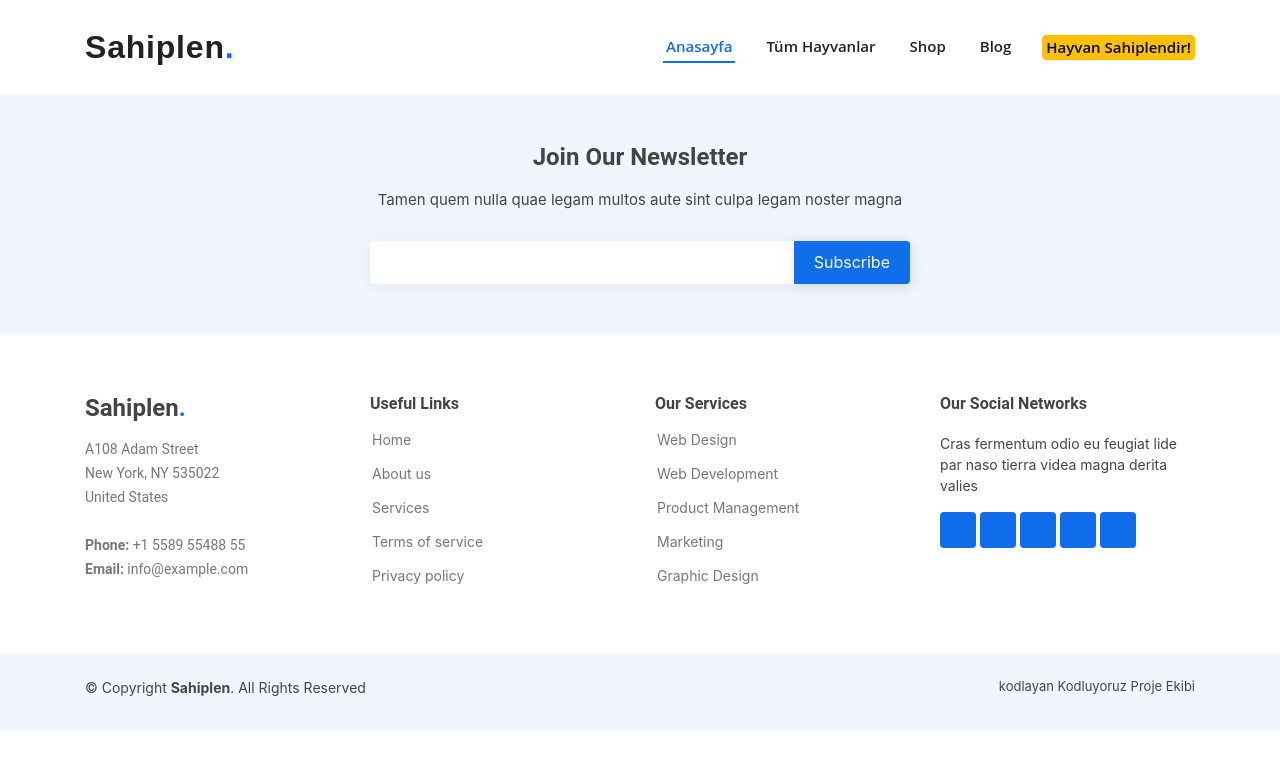
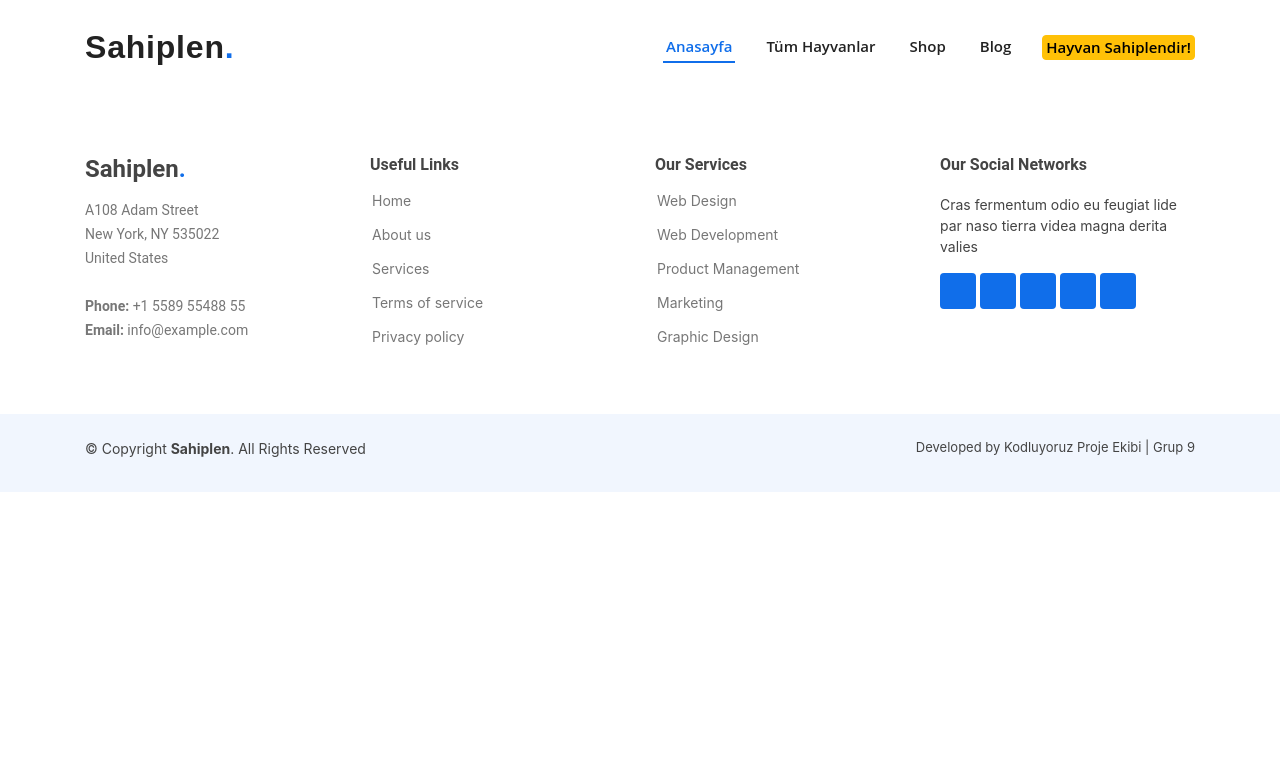
Before and after one commit to Kodluyoruz-Proje-Ekibi/sahiplen, a React (Create React App) app: page /sahiplendir in a window 1280 px wide. Shown: the top 770 px of the page. Built offline with nearby package versions, Linux system fonts and the light colour scheme.

Commit message:
news letter sadece ana sayfaya eklendi, menüdeki text-decoration kaldırıldı, footer'daki geliştirici kısmı düzenlendi

```diff
--- a/src/App.css
+++ b/src/App.css
@@ -19,7 +19,7 @@ a {
 
 a:hover {
 	color: #3b8af2;
-	text-decoration: none;
+	text-decoration: none !important;
 }
 
 h1,
--- a/src/components/Footer/index.js
+++ b/src/components/Footer/index.js
@@ -3,21 +3,6 @@ import React from 'react';
 function Footer() {
 	return (
 		<footer id="footer">
-			<div className="footer-newsletter">
-				<div className="container">
-					<div className="row justify-content-center">
-						<div className="col-lg-6">
-							<h4>Join Our Newsletter</h4>
-							<p>Tamen quem nulla quae legam multos aute sint culpa legam noster magna</p>
-							<form>
-								<input type="email" name="email" />
-								<input type="submit" value="Subscribe" />
-							</form>
-						</div>
-					</div>
-				</div>
-			</div>
-
 			<div className="footer-top">
 				<div className="container">
 					<div className="row">
@@ -114,7 +99,7 @@ function Footer() {
 					. All Rights Reserved
 				</div>
 				<div className="credits">
-					kodlayan <a href={() => {}}>Kodluyoruz Proje Ekibi</a>
+					Developed by <a href={() => {}}>Kodluyoruz Proje Ekibi | Grup 9</a>
 				</div>
 			</div>
 		</footer>
--- a/src/components/Home/index.js
+++ b/src/components/Home/index.js
@@ -1,10 +1,28 @@
 import React from 'react';
 import Slider from '../Slider';
-export default function Home() {
+function Home() {
 	return (
 		<>
 			<Slider />
 			<h1>İçerik alanı</h1>
+			<div id="footer">
+				<div className="footer-newsletter">
+					<div className="container">
+						<div className="row justify-content-center">
+							<div className="col-lg-6">
+								<h4>Join Our Newsletter</h4>
+								<p>Tamen quem nulla quae legam multos aute sint culpa legam noster magna</p>
+								<form>
+									<input type="email" name="email" />
+									<input type="submit" value="Subscribe" />
+								</form>
+							</div>
+						</div>
+					</div>
+				</div>
+			</div>
 		</>
 	);
 }
+
+export default Home;
```
Also changed, not shown: 1 other file (tests, documents, lock files or other folders).
